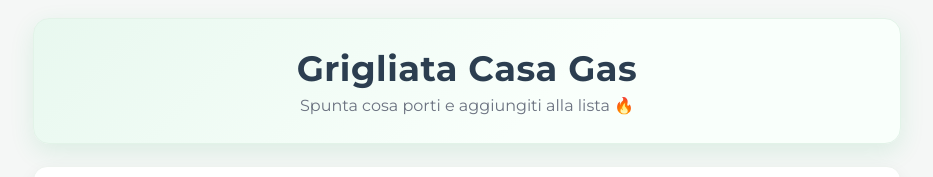
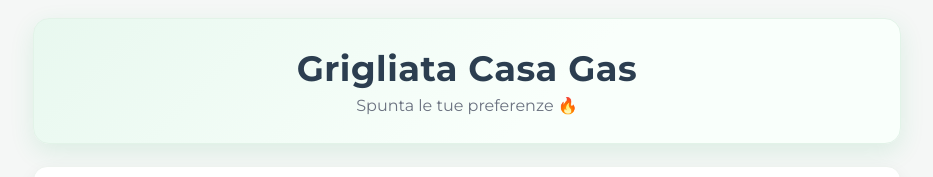
Before and after one commit to LoriGas/grigliata, a plain HTML site: page index.html in a window 1280 px wide. Shown: the top 177 px of the page, without its empty margins (173-1106 px from the left). Drawn offline with nearby package versions, Linux system fonts and the light colour scheme; no server answers.

Commit message:
Update index.html

```diff
--- a/index.html
+++ b/index.html
@@ -114,7 +114,7 @@
 
 <section class="hero" aria-label="Intestazione">
   <h1>Grigliata Casa Gas</h1>
-  <p>Spunta cosa porti e aggiungiti alla lista 🔥</p>
+  <p>Spunta le tue preferenze 🔥</p>
 </section>
 
 <div class="section" aria-labelledby="label-nome">
```
